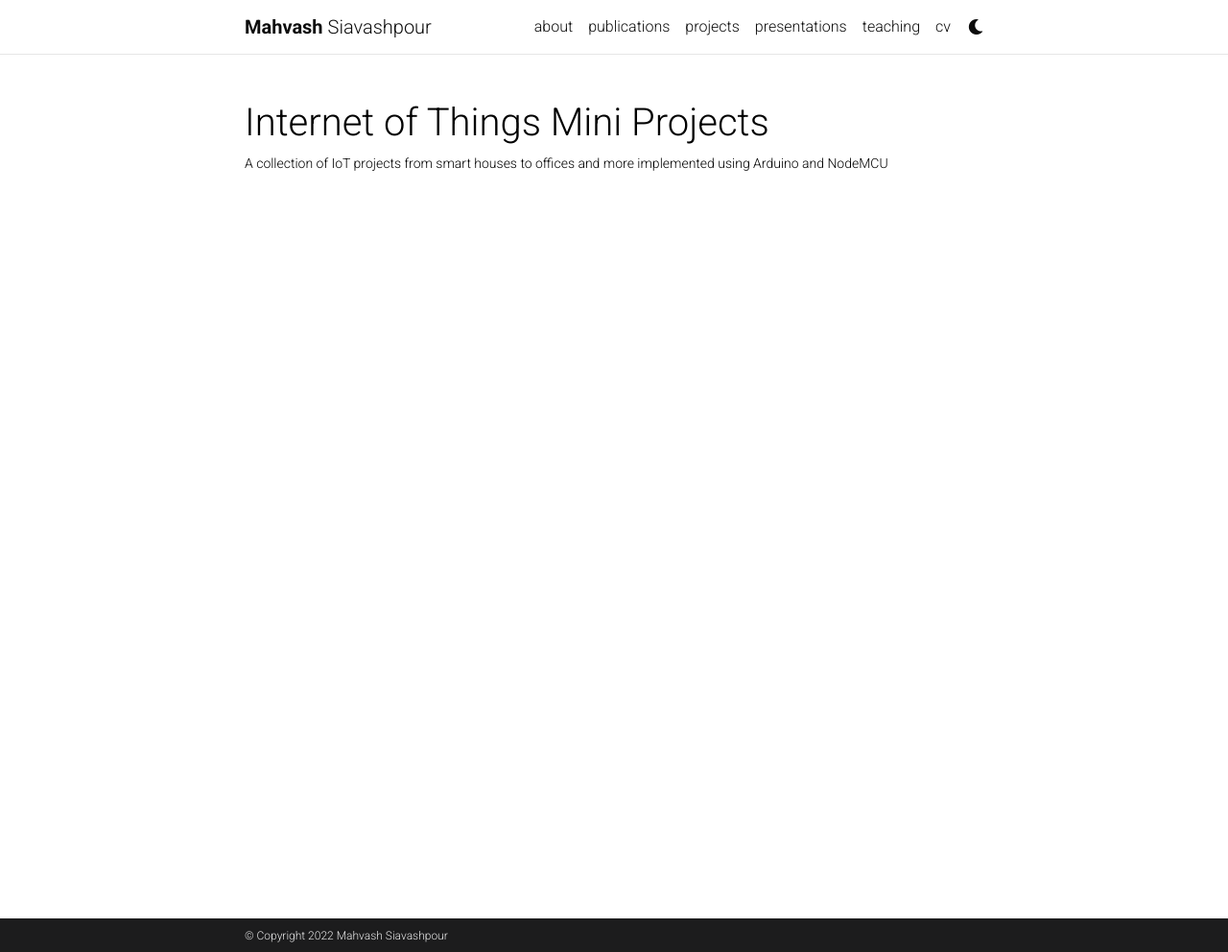
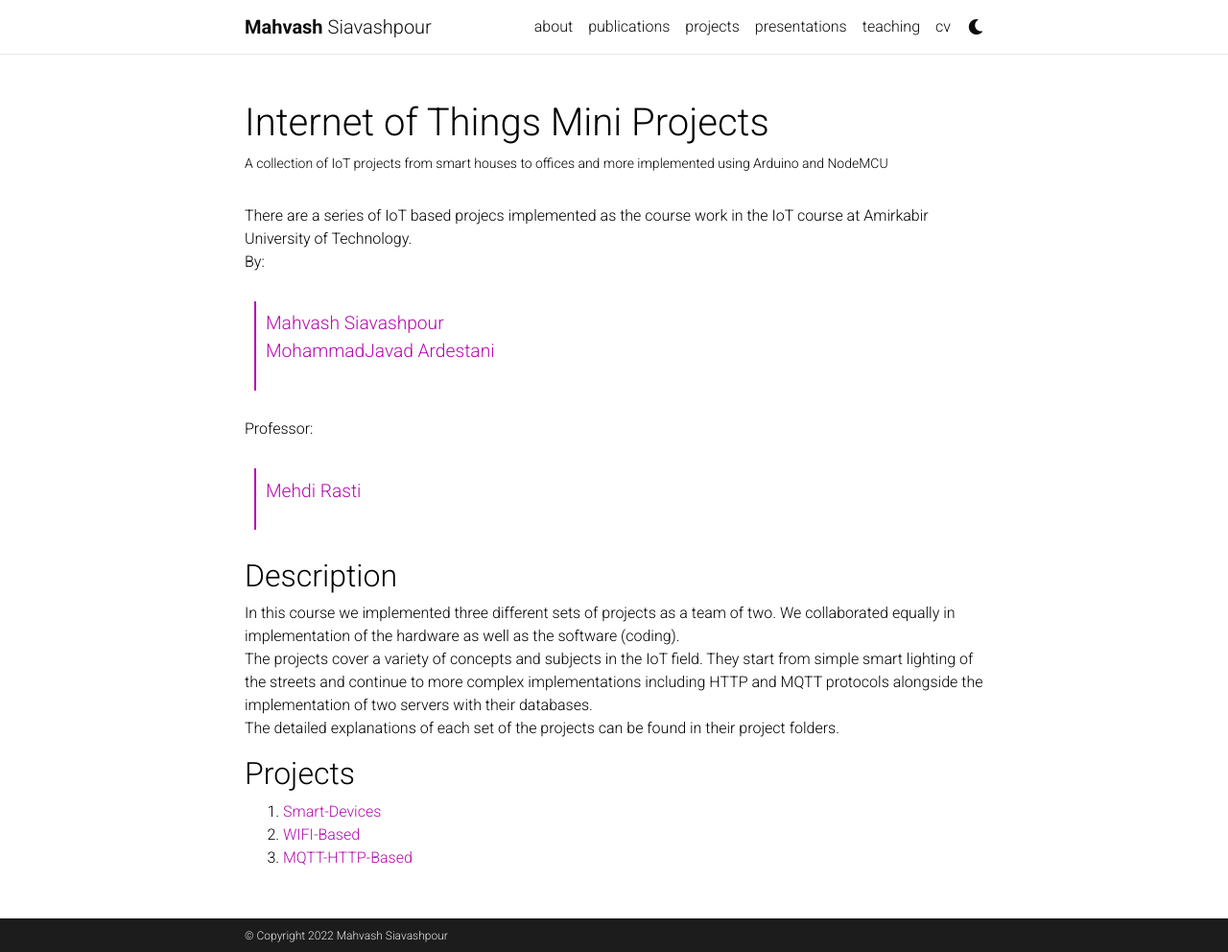
Before and after one commit to mahvash-siavashpour/mahvash-siavashpour.github.io, a Jekyll site: the page built from _projects/11_project.md, in a window 1280 px wide and 992 px high. Shown: the whole window at 96% size. Built offline with Jekyll 4.4.1, drawn with Linux system fonts in a browser that asks for light colours; comment, search, counter and statistics services are not loaded; a style sheet for code colours, icons or effects is not loaded.

Commit message:
minor changes

```diff
--- a/_projects/11_project.md
+++ b/_projects/11_project.md
@@ -6,3 +6,22 @@ img: assets/img/iot.jpg
 importance: 2
 category: Other
 ---
+
+There are a series of IoT based projecs implemented as the course work in the IoT course at Amirkabir University of Technology. <br>
+By: <br>
+> [Mahvash Siavashpour](https://github.com/mahvash-siavashpour) <br>
+> [MohammadJavad Ardestani](https://github.com/MohammadJavadArdestani) <br>
+
+Professor: <br>
+> [Mehdi Rasti](https://aut.ac.ir/cv/2423/MEHDI-RASTI?slc_lang=en&&cv=2423&mod=scv) <br>
+
+
+## Description
+In this course we implemented three different sets of projects as a team of two. We collaborated equally in implementation of the hardware as well as the software (coding). <br>
+The projects cover a variety of concepts and subjects in the IoT field. They start from simple smart lighting of the streets and continue to more complex implementations including HTTP and MQTT protocols alongside the implementation of two servers with their databases. <br>
+The detailed explanations of each set of the projects can be found in their project folders. <br>
+
+## Projects
+01. [Smart-Devices](https://github.com/mahvash-siavashpour/IoT/tree/main/01.%20Smart-Devices)
+02. [WIFI-Based](https://github.com/mahvash-siavashpour/IoT/tree/main/02.%20WIFI-Based)
+03. [MQTT-HTTP-Based](https://github.com/mahvash-siavashpour/IoT/tree/main/03.%20MQTT-HTTP-Based/01.%20ScenarioImplementation)
```
